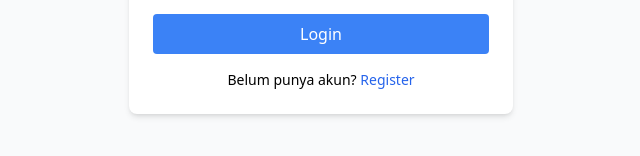
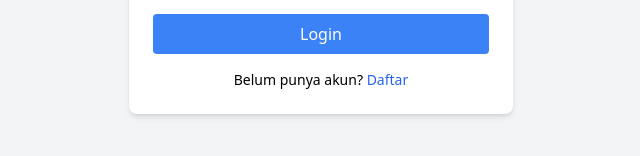
Before and after one commit to ramdanolii14/ewalletsimulator, a Next.js app: page /login in a window 1280 px wide. Shown: the part 428-584 px from the top of the page, without its empty margins (319-959 px from the left). Built offline with nearby package versions, Linux system fonts and the light colour scheme; no server answers.

Commit message:
Update page.tsx

```diff
--- a/app/login/page.tsx
+++ b/app/login/page.tsx
@@ -1,9 +1,8 @@
-// app/login/page.tsx
 "use client";
 
 import { useState } from "react";
+import { useRouter } from "next/navigation";
 import { supabase } from "@/lib/supabase/client";
-import { useRouter } from "next/navigation";
 
 export default function LoginPage() {
   const router = useRouter();
@@ -12,16 +11,22 @@ export default function LoginPage() {
 
   async function handleLogin(e: React.FormEvent) {
     e.preventDefault();
-    const { error } = await supabase.auth.signInWithPassword({ email, password });
-    if (!error) {
-      router.push("/");
-    } else {
+
+    const { error } = await supabase.auth.signInWithPassword({
+      email,
+      password,
+    });
+
+    if (error) {
       alert("Login gagal: " + error.message);
+      return;
     }
+
+    router.push("/");
   }
 
   return (
-    <main className="min-h-screen flex items-center justify-center bg-gray-50">
+    <main className="min-h-screen flex items-center justify-center bg-gray-100">
       <form
         onSubmit={handleLogin}
         className="bg-white p-6 rounded-lg shadow-md w-full max-w-sm space-y-4"
@@ -43,11 +48,17 @@ export default function LoginPage() {
           onChange={(e) => setPassword(e.target.value)}
           required
         />
-        <button type="submit" className="w-full bg-blue-500 text-white py-2 rounded">
+        <button
+          type="submit"
+          className="w-full bg-blue-500 text-white py-2 rounded hover:bg-blue-600"
+        >
           Login
         </button>
         <p className="text-sm text-center">
-          Belum punya akun? <a href="/register" className="text-blue-600">Register</a>
+          Belum punya akun?{" "}
+          <a href="/register" className="text-blue-600 hover:underline">
+            Daftar
+          </a>
         </p>
       </form>
     </main>
```
